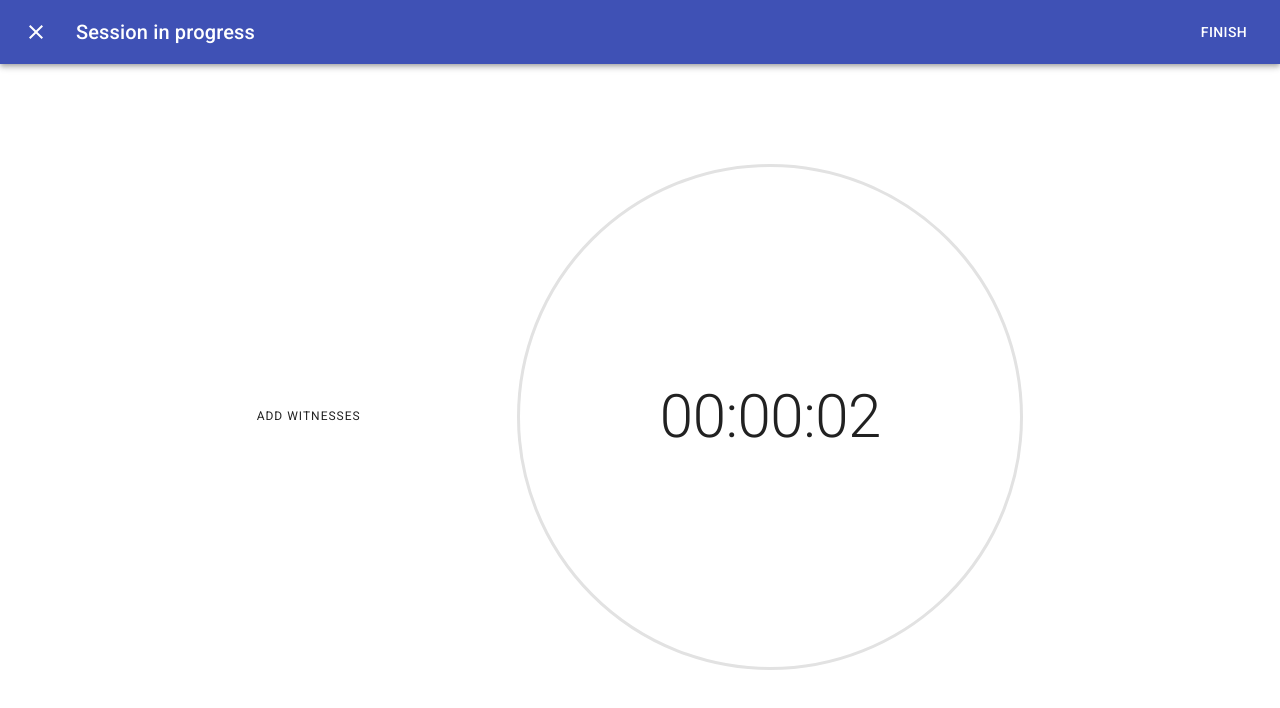
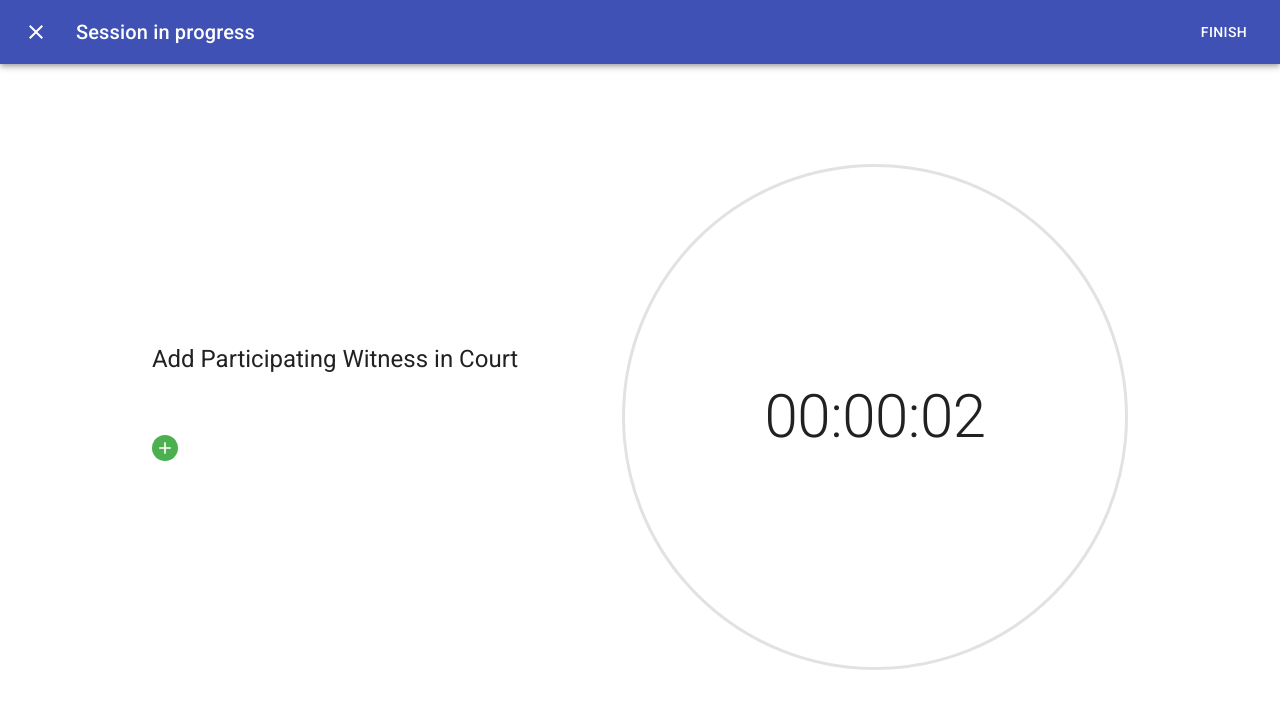
Before and after one commit to windrunner21/idrak.az-protocols, a React (Create React App) app: page /idrak.az-protocols/start in a window 1280 px wide. Both pictures are taken after a click on the button "START". Shown: the top 708 px of the page. Built offline with nearby package versions, Linux system fonts and the light colour scheme.

Commit message:
ui for adding witnesses'

```diff
--- a/src/components/addWitness.jsx
+++ b/src/components/addWitness.jsx
@@ -1,23 +1,44 @@
-import React from "react";
-import Typography from "@material-ui/core/Typography";
+import React, { useState } from "react";
 import Grid from "@material-ui/core/Grid";
 import IconButton from "@material-ui/core/IconButton";
 import AddIcon from "@material-ui/icons/Add";
+import AddParticipant from "./addParticipant";
 
 export default function AddWitness() {
+  const [witnessName, setWitnessName] = useState("");
+  const [witnesses, setWitnesses] = useState(0);
+
+  const addWitnessTF = () => {
+    setWitnesses(witnesses + 1);
+    console.log(witnessName);
+  };
+
   return (
-    <Grid container direction="column" alignItems="center">
-      <Grid item>
-        <Typography variant="overline">Add Witnesses</Typography>
+    <div style={{ marginTop: 30 }}>
+      <Grid container direction="column" alignItems="flex-start">
+        {[...Array(witnesses)].map((_, i) => (
+          <Grid item style={{ marginTop: 15 }}>
+            <AddParticipant
+              role={"Witness #" + (i + 1)}
+              getName={setWitnessName}
+            />
           </Grid>
+        ))}
         <Grid item>
           <IconButton
             size="small"
-          style={{ backgroundColor: "#4caf50", color: "#fff" }}
+            style={{
+              backgroundColor: "#4caf50",
+              color: "#fff",
+              marginTop: 30,
+              marginBottom: 30,
+            }}
+            onClick={addWitnessTF}
           >
             <AddIcon fontSize="small" />
           </IconButton>
         </Grid>
       </Grid>
+    </div>
   );
 }
--- a/src/components/startSession.jsx
+++ b/src/components/startSession.jsx
@@ -13,6 +13,7 @@ import CloseIcon from "@material-ui/icons/Close";
 import Slide from "@material-ui/core/Slide";
 import moment from "moment";
 import axios from "axios";
+import AddWitness from "./addWitness";
 
 const useStyles = makeStyles((theme) => ({
   appBar: {
@@ -141,12 +142,15 @@ export default function StartSession(props) {
         </AppBar>
         <Grid
           container
-          justifyContent="space-evenly"
+          justifyContent="space-around"
           alignItems="center"
           style={{ padding: 100 }}
         >
           <Grid item>
-            <Typography variant="overline">Add Witnesses</Typography>
+            <Typography variant="h5">
+              Add Participating Witness in Court
+            </Typography>
+            <AddWitness />
           </Grid>
           <Grid item>
             <div className={classes.circle}>
```
Lines whose indentation alone changed are shown as unchanged.
